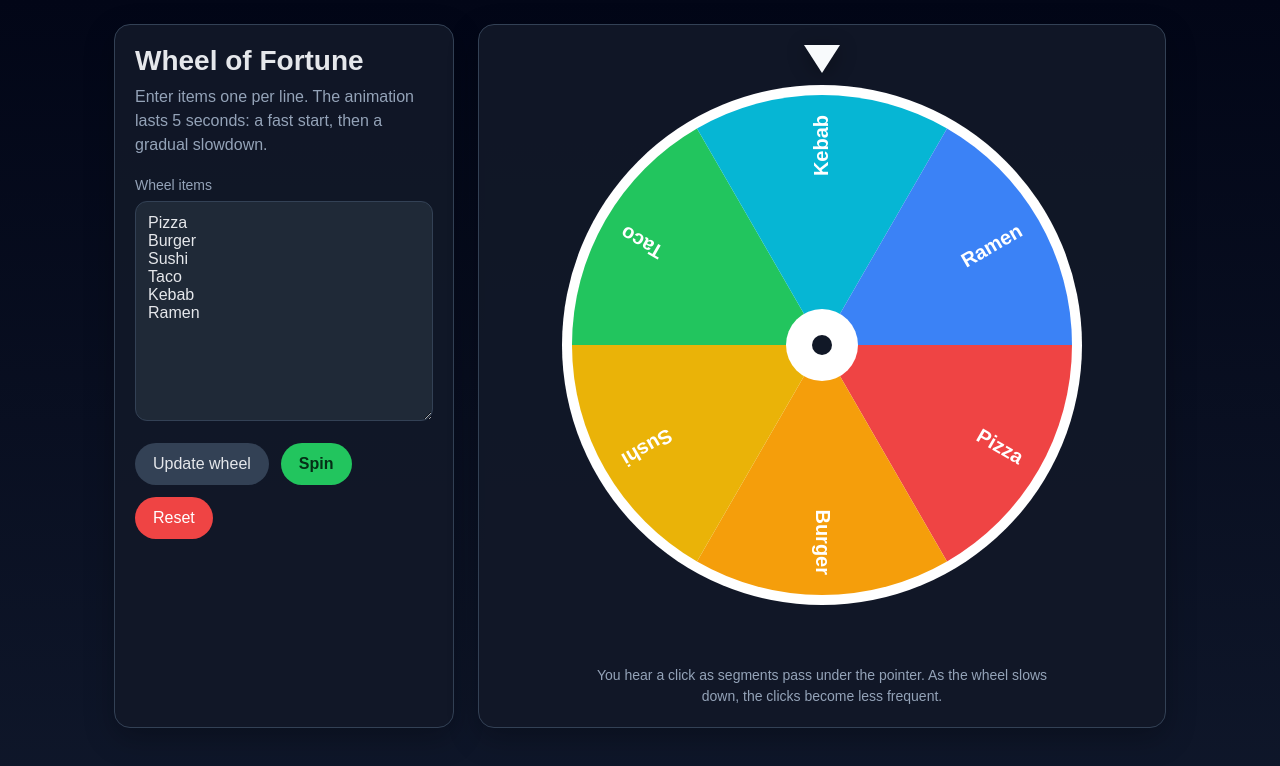
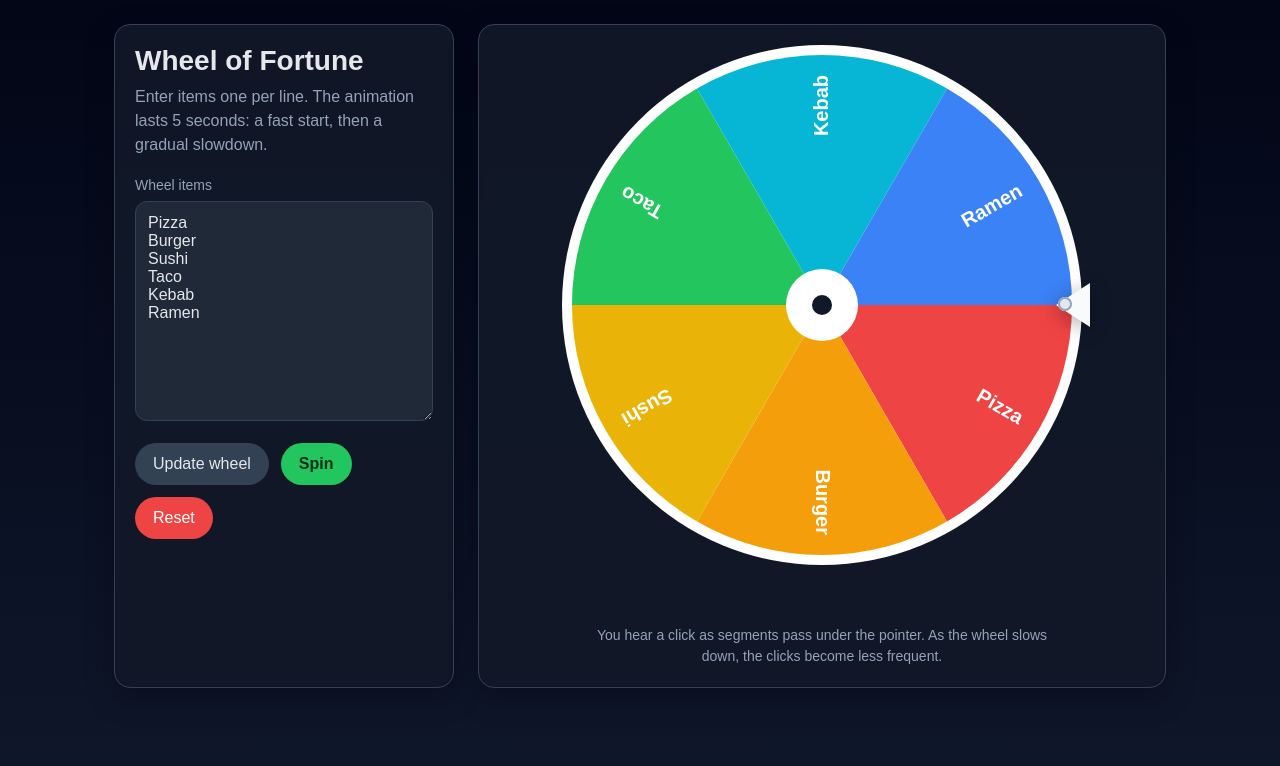
Before and after one commit to pomek/wheel-of-fortune, a website built with Vite: page index.html in a window 1280 px wide. Built offline with nearby package versions, Linux system fonts and the light colour scheme; what ion-sound would draw is missing.

Commit message:
Move the wheel pointer to the right and overlap the wheel.

```diff
--- a/index.html
+++ b/index.html
@@ -29,9 +29,9 @@ Ramen</textarea>
     </section>
 
     <section class="panel wheel-wrap">
-        <div class="pointer"></div>
         <div class="wheel-box">
             <canvas id="wheel" width="520" height="520"></canvas>
+            <div class="pointer"></div>
         </div>
         <div id="result" class="result"></div>
         <div class="hint">
--- a/src/spin.js
+++ b/src/spin.js
@@ -10,6 +10,10 @@ function smoothNoise( t, seed ) {
 		Math.sin( t * 15.7 + seed * 1.37 ) * 0.3 +
 		Math.sin( t * 28.3 + seed * 0.73 ) * 0.15
 	);
+}
+
+function normalizeRotation( rotation ) {
+	return ( ( rotation % ( Math.PI * 2 ) ) + Math.PI * 2 ) % ( Math.PI * 2 );
 }
 
 function pickWinnerIndex( items, lastWinnerIndex ) {
@@ -54,7 +58,7 @@ export function createSpinner( {
 		const spins = minFullSpins + Math.floor( Math.random() * ( maxFullSpins - minFullSpins + 1 ) );
 		const winnerIndex = pickWinnerIndex( state.items, state.lastWinnerIndex );
 		const startRotation = state.rotation;
-		const normalizedStartRotation = ( ( state.rotation % ( Math.PI * 2 ) ) + Math.PI * 2 ) % ( Math.PI * 2 );
+		const normalizedStartRotation = normalizeRotation( state.rotation );
 		const finalRotation = renderer.getRotationForIndex( state.items, winnerIndex );
 		const additionalRotation = ( ( finalRotation - normalizedStartRotation ) % ( Math.PI * 2 ) + Math.PI * 2 ) % ( Math.PI * 2 );
 		const targetRotation = state.rotation + spins * Math.PI * 2 + additionalRotation;
@@ -100,7 +104,7 @@ export function createSpinner( {
 				return;
 			}
 
-			state.rotation = targetRotation % ( Math.PI * 2 );
+			state.rotation = normalizeRotation( targetRotation );
 			state.lastWinnerIndex = winnerIndex;
 			renderer.draw( state.items, state.rotation );
 			setResult( `${ selectedPrefix }${ state.items[ winnerIndex ] }` );
--- a/src/styles.css
+++ b/src/styles.css
@@ -121,14 +121,29 @@ button:disabled {
 }
 
 .pointer {
+    position: absolute;
+    top: 50%;
+    right: -8px;
     width: 0;
     height: 0;
-    border-left: 18px solid transparent;
-    border-right: 18px solid transparent;
-    border-top: 28px solid #f8fafc;
-    margin-bottom: 12px;
+    transform: translateY(-50%);
+    border-top: 22px solid transparent;
+    border-bottom: 22px solid transparent;
+    border-right: 34px solid #f8fafc;
     filter: drop-shadow(0 4px 10px rgba(0, 0, 0, 0.35));
-    z-index: 2;
+    z-index: 3;
+}
+
+.pointer::after {
+    content: '';
+    position: absolute;
+    top: -8px;
+    right: -16px;
+    width: 14px;
+    height: 14px;
+    border-radius: 50%;
+    background: #e2e8f0;
+    box-shadow: inset 0 0 0 2px #94a3b8;
 }
 
 .wheel-box {
--- a/src/wheel.js
+++ b/src/wheel.js
@@ -59,7 +59,7 @@ export function createWheelRenderer( { canvas, ctx, colors, emptyText } ) {
 
 	function getPointerIndex( list, currentRotation ) {
 		const arc = ( Math.PI * 2 ) / list.length;
-		const normalized = ( ( Math.PI * 1.5 - currentRotation ) % ( Math.PI * 2 ) + Math.PI * 2 ) % ( Math.PI * 2 );
+		const normalized = ( ( -currentRotation ) % ( Math.PI * 2 ) + Math.PI * 2 ) % ( Math.PI * 2 );
 		return Math.floor( normalized / arc ) % list.length;
 	}
 
@@ -71,7 +71,7 @@ export function createWheelRenderer( { canvas, ctx, colors, emptyText } ) {
 		const arc = ( Math.PI * 2 ) / list.length;
 		const normalized = index * arc + arc / 2;
 
-		return ( ( Math.PI * 1.5 - normalized ) % ( Math.PI * 2 ) + Math.PI * 2 ) % ( Math.PI * 2 );
+		return ( ( -normalized ) % ( Math.PI * 2 ) + Math.PI * 2 ) % ( Math.PI * 2 );
 	}
 
 	return {
```
Also changed, not shown: src/wheel.test.js (+3 -3 lines).
